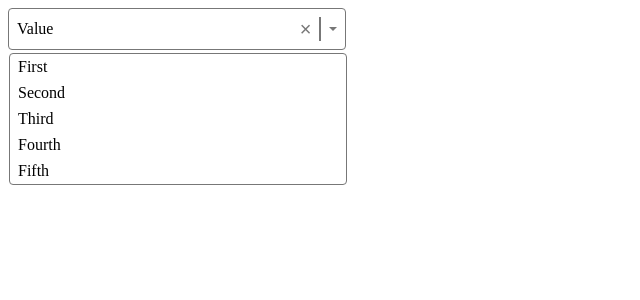
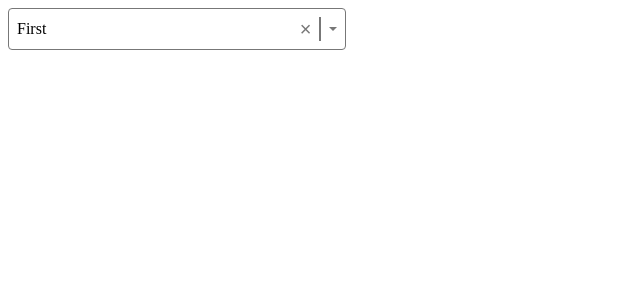
Before and after one commit to JanSzyprzak/React_Custom_Select_Component, a React (Vite) app in the folder Custom_Select/: page / in a window 1280 px wide. Shown: the top 300 px of the page, without its empty margins (0-640 px from the left). Built offline with nearby package versions, Linux system fonts and the light colour scheme.

Commit message:
Add basic logic

```diff
--- a/Custom_Select/src/App.tsx
+++ b/Custom_Select/src/App.tsx
@@ -1,3 +1,4 @@
+import { useState } from "react"
 import { Select } from "./Select"
 
 const options = [
@@ -10,9 +11,11 @@
 
 function App() {
 
+  const [value, setValue] = useState<typeof options[0] | undefined>(options[0])
+
   return (
     <>
-    <Select options={options} />
+    <Select options={options} value={value} onChange={o => setValue(o)} />
   </>
   )
 }
--- a/Custom_Select/src/Select.tsx
+++ b/Custom_Select/src/Select.tsx
@@ -1,4 +1,5 @@
 import styles from "./select.module.css"
+import { useState } from "react"
 
 type SelectOption = {
     label: string
@@ -17,15 +18,48 @@
 
 
 export function Select({ value, onChange, options }: SelectProps) {
+    const [isOpen, setIsOpen] = useState(false)
+    const [highlightedIndex, setHighlightedIndex] = useState(0)
+
+    function clearOptions() {
+        onChange(undefined)
+    }
+
+    function selectOption(option: SelectOption) {
+        onChange(option)
+    }
+
+    function isOptionSelected(option: SelectOption) {
+        return option === value
+    }
+
     return (
-        <div tabIndex={0} className={styles.container}>
-            <span className={styles.value}>Value</span>
-            <button className={styles["clear-btn"]}>&times;</button>
+        <div
+            onBlur={() => setIsOpen(false)}
+            onClick={() => setIsOpen(prev => !prev)}
+            tabIndex={0} className={styles.container}>
+            <span className={styles.value}>{value?.label}</span>
+            <button onClick={
+                e => {
+                    e.stopPropagation()
+                    clearOptions()
+                }
+            } className={styles["clear-btn"]}>&times;</button>
             <div className={styles.divider}></div>
             <div className={styles.caret}></div>
-            <ul className={`${styles.options} ${styles.show}`}>
-                {options.map(option => (
-                    <li key={option.label} className={styles.option}>
+            <ul className={`${styles.options} ${isOpen ? styles.show : ""}`}>
+                {options.map((option, index) => (
+                    <li
+                        onClick={e => {
+                            e.stopPropagation()
+                            selectOption(option)
+                            setIsOpen(false)
+                        }}
+                        onMouseEnter={() => setHighlightedIndex(index)}
+                        key={option.label}
+                        className={`${styles.option} ${isOptionSelected(option) ? styles.selected : ""}
+                        ${index===highlightedIndex ? styles.highlighted: ""}
+                        `} >
                         {option.label}
                     </li>
                 ))}
```
